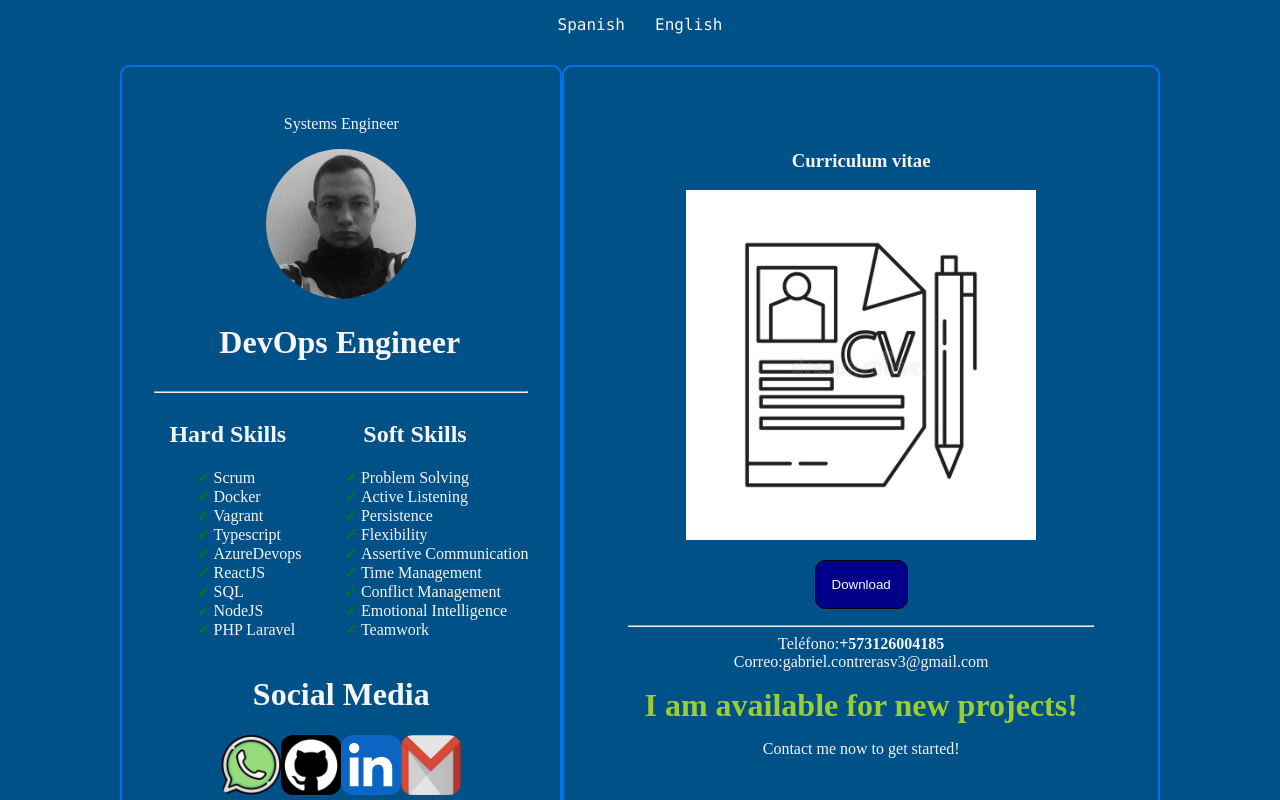
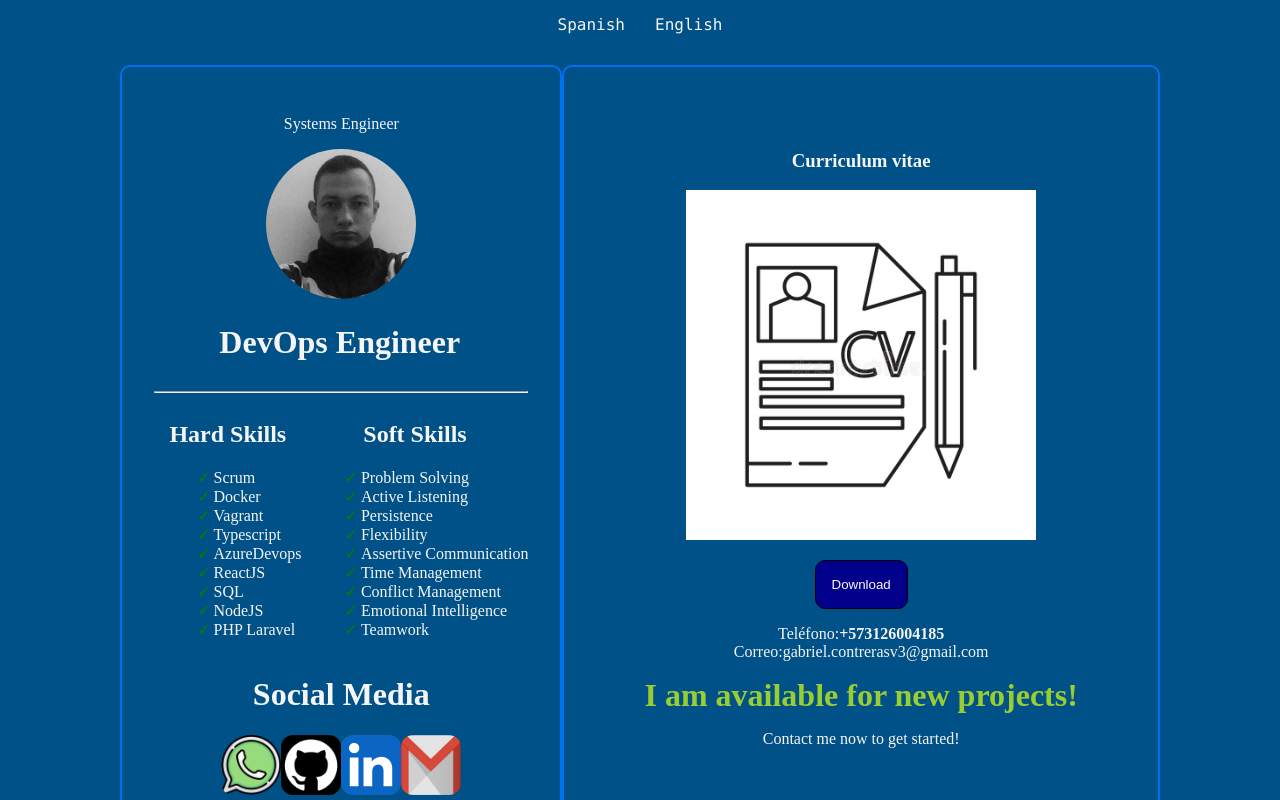
Before and after one commit to gacodev/portafolio, a Next.js app: page /en in a window 1280 px wide. Shown: the top 800 px of the page. Built offline with nearby package versions, Linux system fonts and the light colour scheme; a web font is replaced by a local one.

Commit message:
Update index.js

```diff
--- a/pages/en/index.js
+++ b/pages/en/index.js
@@ -144,8 +144,6 @@ export default function Home() {
                   Download
                 </button>
               </p>
-              <hr></hr>
-
               <div>
                 Teléfono:<strong id="phone">+573126004185</strong>
               </div>
```
